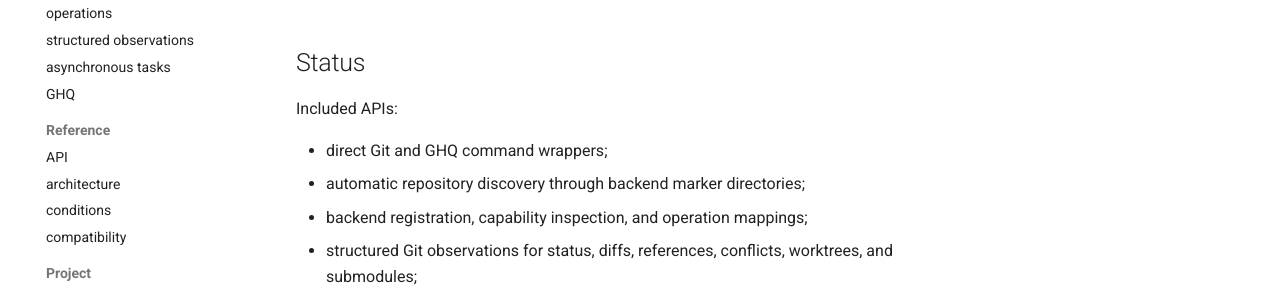
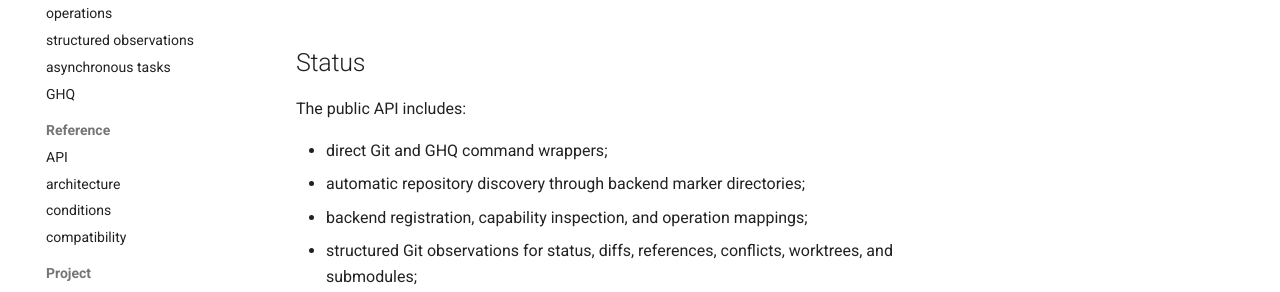
Before and after one commit to nerima-lisp/cl-vcs-kit, an MkDocs documentation site: the page built from docs/src/index.md, in a window 1280 px wide and 900 px high. Shown: the part 277-569 px from the top of the window. Built offline with MkDocs 1.6.1 and Material for MkDocs 9.7.7, drawn with Linux system fonts in a browser that asks for light colours; comment, search, counter and statistics services are not loaded.

Commit message:
docs: use direct introductory wording

```diff
--- a/docs/src/index.md
+++ b/docs/src/index.md
@@ -7,7 +7,7 @@ repository, status, diff, reference, worktree, and submodule observations.
 
 ## Status
 
-Included APIs:
+The public API includes:
 
 - direct Git and GHQ command wrappers;
 - automatic repository discovery through backend marker directories;
```
Also changed, not shown: README.md.
